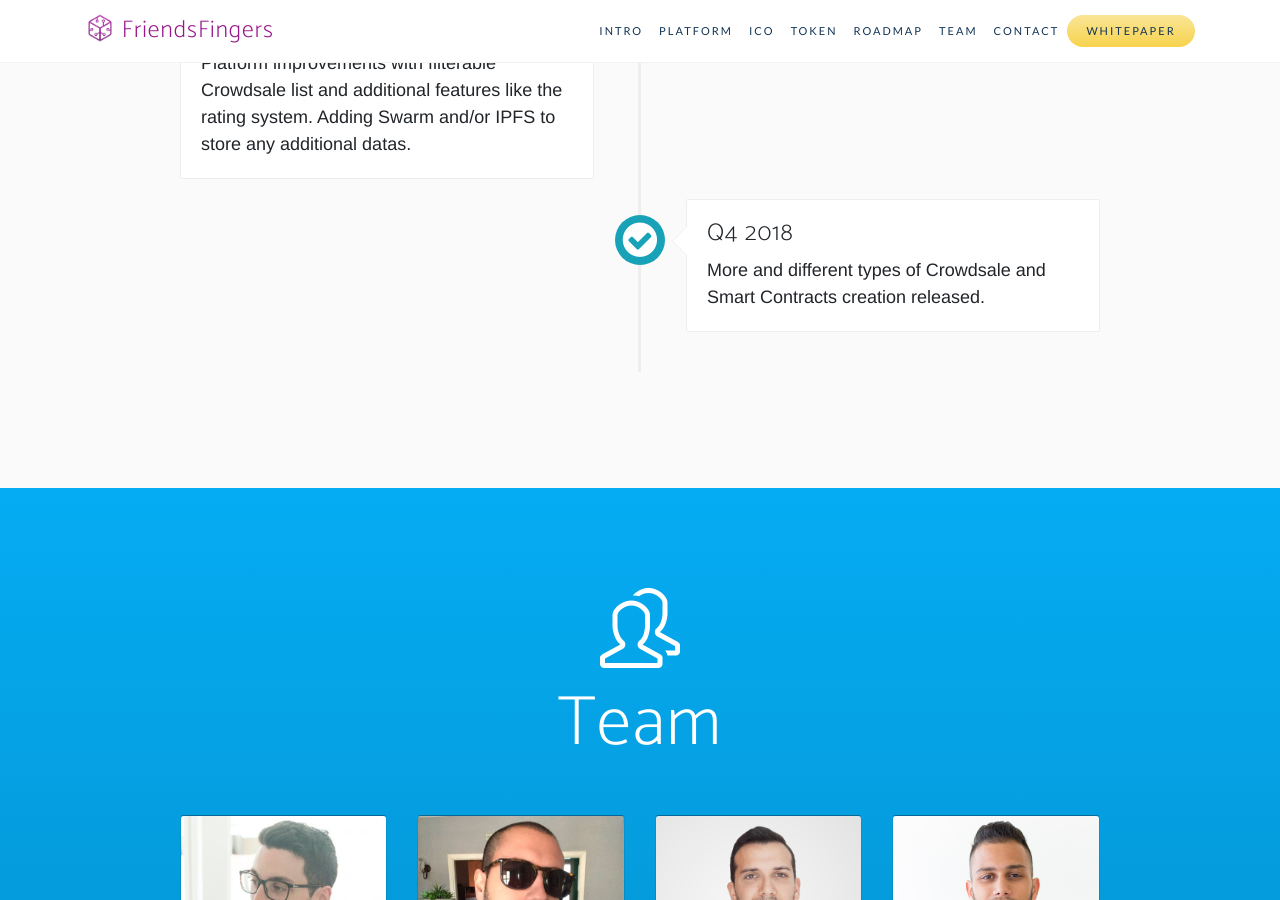
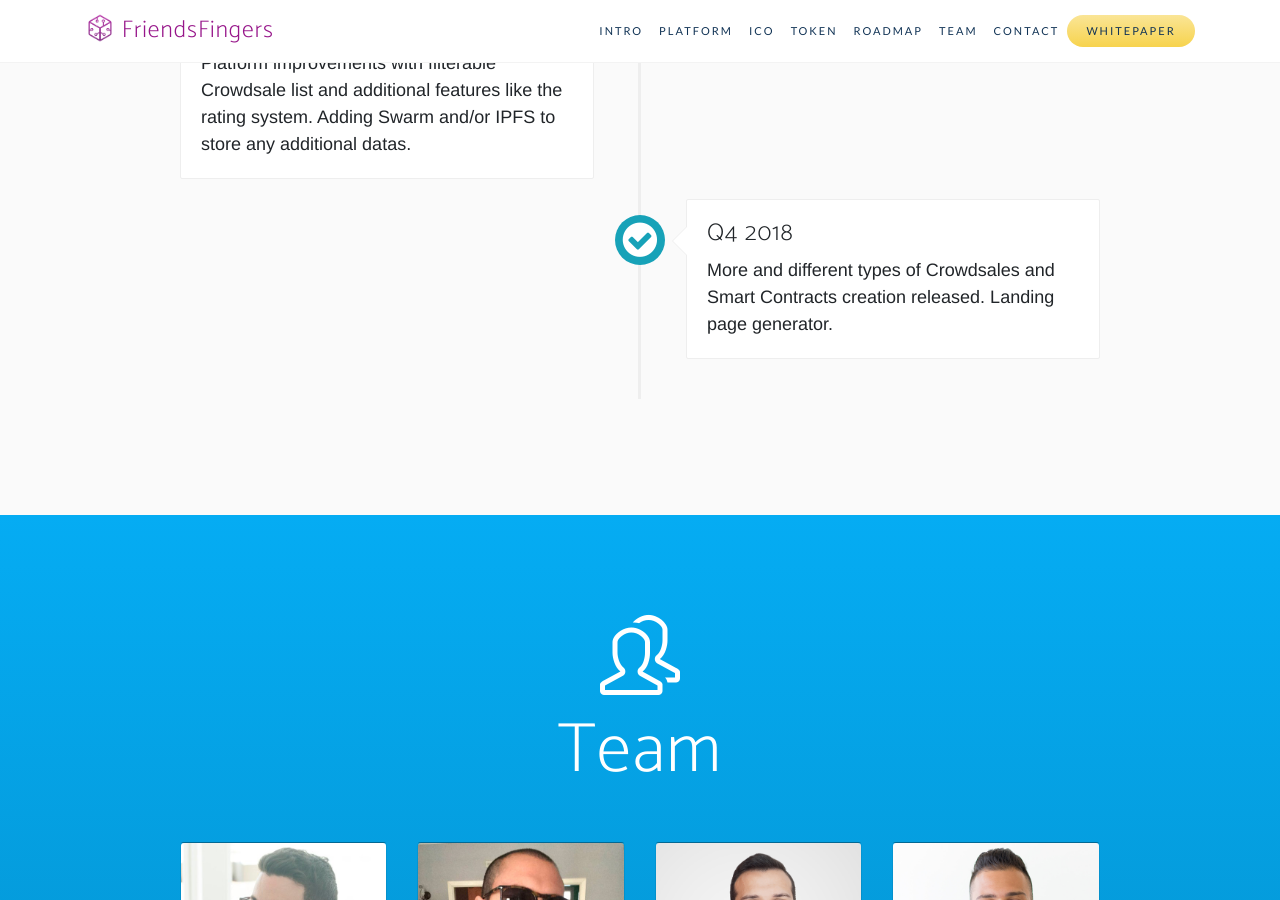
Before and after one commit to FriendsFingers/friendsfingers.github.io, a Jekyll site: the page built from index.html, in a window 1280 px wide and 900 px high, scrolled down 6010 px. Built offline with Jekyll 4.4.1, drawn with Linux system fonts in a browser that asks for light colours; some web fonts are replaced; comment, search, counter and statistics services are not loaded.

Commit message:
updated roadmap

```diff
--- a/_includes/sections/roadmap-table.html
+++ b/_includes/sections/roadmap-table.html
@@ -39,7 +39,7 @@
                 <h4 class="timeline-title">Q4 2018</h4>
             </div>
             <div class="timeline-body">
-                <p>More and different types of Crowdsale and Smart Contracts creation released.</p>
+                <p>More and different types of Crowdsales and Smart Contracts creation released. Landing page generator.</p>
             </div>
         </div>
     </li>
```
